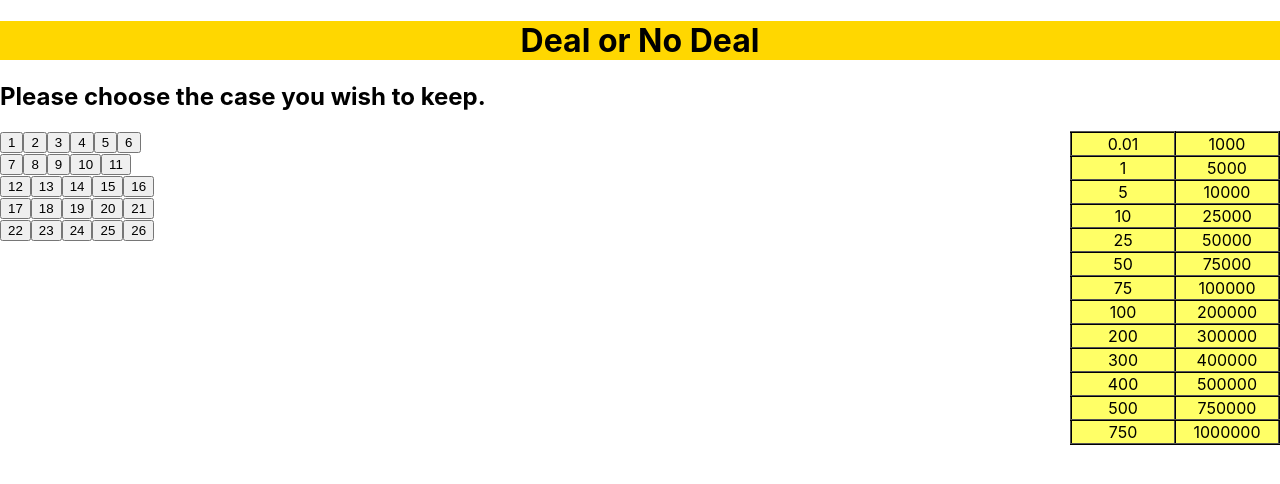
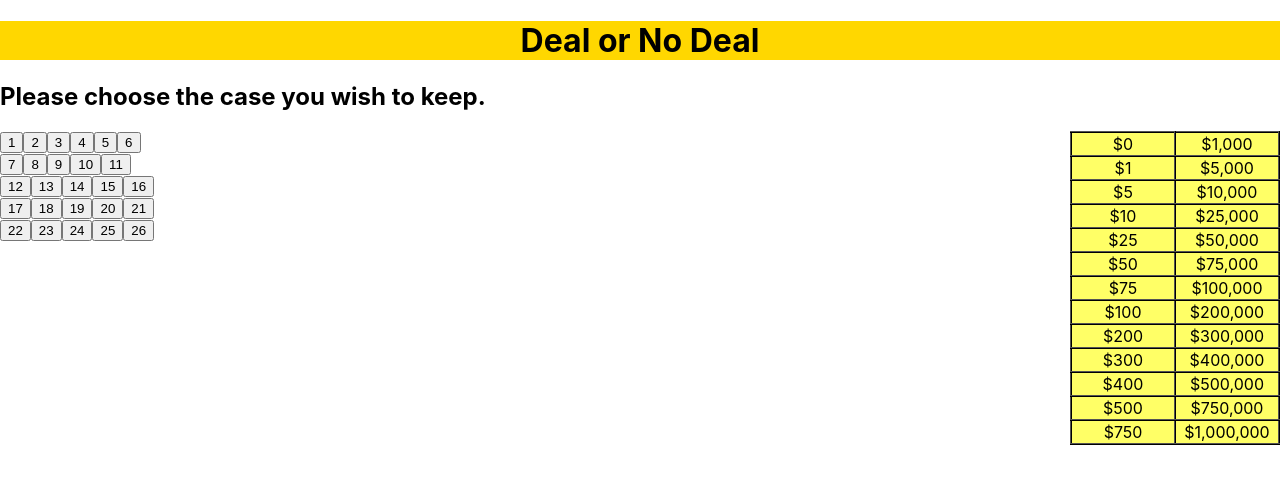
Before and after one commit to SirIsaacNeutron/deal-or-no-deal, a React (Create React App) app: page / in a window 1280 px wide. Shown: the top 484 px of the page. Built offline with nearby package versions, Linux system fonts and the light colour scheme.

Commit message:
Added money formatting

```diff
--- a/src/App.js
+++ b/src/App.js
@@ -86,7 +86,7 @@ class App extends Component {
 	}
 
 	acceptDeal = () => {
-		alert("You won " + this.state.offer + "!"
+		alert("You won " + this.formatMoney(this.state.offer) + "!"
 					+ "\nThank you for playing Deal or No Deal!");
 	}
 
@@ -116,6 +116,22 @@ class App extends Component {
 		this.acceptDeal();
 	}
 
+	formatMoney = (amount, decimalCount = 2, decimal = ".", thousands = ",") => {
+		// Mostly copied from
+		// https://stackoverflow.com/questions/149055/how-can-i-format-numbers-as-dollars-currency-string-in-javascript
+	  try {
+	    decimalCount = Math.abs(decimalCount);
+	    decimalCount = isNaN(decimalCount) ? 2 : decimalCount;
+
+	    let i = parseInt(amount = Math.abs(Number(amount) || 0).toFixed(decimalCount)).toString();
+	    let j = (i.length > 3) ? i.length % 3 : 0;
+
+	    return "$" + (j ? i.substr(0, j) + thousands : '') + i.substr(j).replace(/(\d{3})(?=\d)/g, "$1" + thousands) + (decimalCount ? decimal + Math.abs(amount - i).toFixed(decimalCount).slice(2) : "");
+	  } catch (e) {
+	    console.log(e);
+	  }
+	}
+
   render() {
     return (
       <div className="App">
@@ -128,7 +144,8 @@ class App extends Component {
 					rejectDeal={this.rejectDeal}
 					numCasesRemaining={this.state.numCasesRemaining}
 					keepCase={this.keepCase}
-					swapCase={this.swapCase}/>
+					swapCase={this.swapCase}
+					formatMoney={this.formatMoney}/>
         <div className="game-cases-info" style={{
             display: 'flex',
           }}>
@@ -141,7 +158,9 @@ class App extends Component {
               visibility: 'hidden',
               flexGrow: '5',
             }} />
-          <ValuesTable cases={this.state.cases} />
+          <ValuesTable
+						cases={this.state.cases}
+						formatMoney={this.formatMoney}/>
         </div>
       </div>
     );
--- a/src/components/TurnInfo.js
+++ b/src/components/TurnInfo.js
@@ -26,7 +26,7 @@ class TurnInfo extends Component {
     }
     return (
       <div className="offer-info">
-        <h2>Offer: {this.props.offer}</h2>
+        <h2>Offer: {this.props.formatMoney(this.props.offer)}</h2>
         <button onClick={this.props.acceptDeal}>Deal</button>or<button onClick={this.props.rejectDeal}>No Deal?</button>
       </div>
     );
@@ -42,6 +42,7 @@ TurnInfo.propTypes = {
   numCasesRemaining: PropTypes.number.isRequired,
   keepCase: PropTypes.func.isRequired,
   swapCase: PropTypes.func.isRequired,
+  formatMoney: PropTypes.func.isRequired,
 };
 
 export default TurnInfo;
--- a/src/components/ValuesTable.js
+++ b/src/components/ValuesTable.js
@@ -15,8 +15,12 @@ class ValuesTable extends Component {
     for (let i = 0; i < 13; ++i) {
       tableElements.push(
         <tr key={i + 1}>
-          <ValuesTableCell case={this.props.cases[i]} />
-          <ValuesTableCell case={this.props.cases[i + 13]} />
+          <ValuesTableCell
+            case={this.props.cases[i]}
+            formatMoney={this.props.formatMoney}/>
+          <ValuesTableCell
+            case={this.props.cases[i + 13]}
+            formatMoney={this.props.formatMoney}/>
         </tr>
       );
     }
@@ -33,6 +37,7 @@ class ValuesTable extends Component {
 
 ValuesTable.propTypes = {
   cases: PropTypes.array.isRequired,
+  formatMoney: PropTypes.func.isRequired,
 };
 
 export default ValuesTable;
--- a/src/components/ValuesTableCell.js
+++ b/src/components/ValuesTableCell.js
@@ -5,13 +5,18 @@ class ValuesTableCell extends Component {
   render() {
     const caseValue = this.props.case.value;
     return this.props.case.opened ?
-      <td class="ValuesTableCell" style={{backgroundColor: "#888"}}>{caseValue}</td> :
-      <td class="ValuesTableCell" style={{backgroundColor: "#ff6"}}>{caseValue}</td>
+      <td class="ValuesTableCell" style={{backgroundColor: "#888"}}>
+        {this.props.formatMoney(caseValue, 0)}
+      </td> :
+      <td class="ValuesTableCell" style={{backgroundColor: "#ff6"}}>
+        {this.props.formatMoney(caseValue, 0)}
+      </td>
   }
 }
 
 ValuesTableCell.propTypes = {
   case: PropTypes.object.isRequired,
+  formatMoney: PropTypes.func.isRequired,
 };
 
 export default ValuesTableCell;
```
